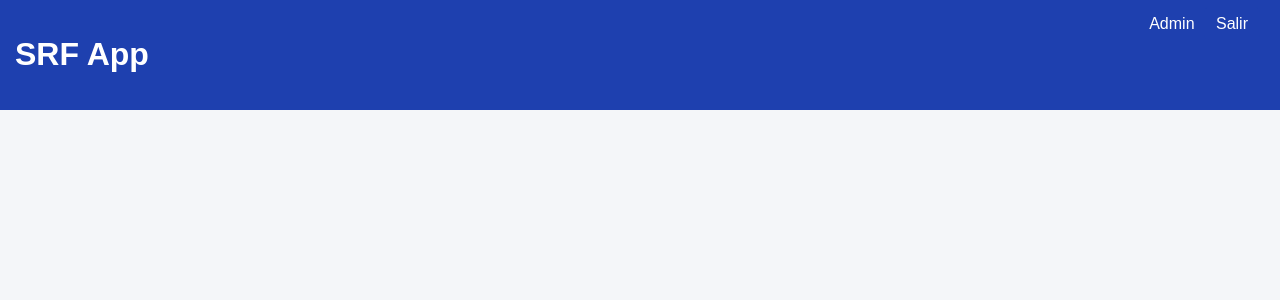
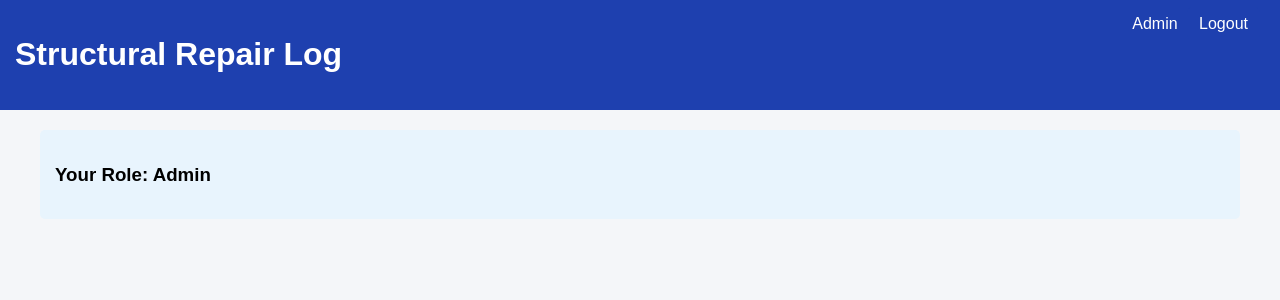
Before and after one commit to jquiroz343-sys/structural-repair-app, a Flask app: template templates/base.html in a window 1280 px wide. Shown: the top 300 px of the page. Run offline with Flask 3, Linux system fonts and the light colour scheme; the template is opened without the code that fills it, so the values that code supplies are empty; the visitor is signed in with stand-in values (Sample User, id 1).

Commit message:
Update base.html
CA,BO 1-11-258 20HRS

```diff
--- a/templates/base.html
+++ b/templates/base.html
@@ -1,10 +1,9 @@
 <!DOCTYPE html>
-<html lang="es">
+<html lang="en">
 <head>
-  <meta charset="UTF-8" />
-  <meta name="viewport" content="width=device-width, initial-scale=1.0"/>
-  <title>SRF App</title>
-  <link rel="manifest" href="/static/manifest.json"/>
+    <meta charset="UTF-8">
+    <meta name="viewport" content="width=device-width, initial-scale=1.0">
+    <title>SRL App</title>
     <style>
         body { font-family: Arial; margin: 0; background: #f4f6f9; }
         .navbar { background: #1e40af; color: white; padding: 15px; display: flex; justify-content: space-between; }
@@ -15,14 +14,15 @@
         th, td { border: 1px solid #ddd; padding: 10px; text-align: left; }
         th { background: #1e40af; color: white; }
         button, a { margin: 5px; padding: 8px 12px; background: #1e40af; color: white; text-decoration: none; border-radius: 5px; }
+        .role-section { background: #e8f4fd; padding: 15px; border-radius: 5px; margin-bottom: 20px; }
     </style>
 </head>
 <body>
     <div class="navbar">
-    <h1>SRF App</h1>
+        <h1>Structural Repair Log</h1>
         <div>
             <span>{{ session.role|title }}</span>
-      <a href="/logout">Salir</a>
+            <a href="/logout">Logout</a>
         </div>
     </div>
     <div class="container">
@@ -31,6 +31,16 @@
                 <div class="alert">{{ messages[0] }}</div>
             {% endif %}
         {% endwith %}
+        <div class="role-section">
+            <h3>Your Role: {{ session.role|title }}</h3>
+            {% if session.role == 'operator' %}
+                <p>You can add and edit repairs.</p>
+            {% elif session.role == 'auditor' %}
+                <p>You can inspect and audit repairs.</p>
+            {% elif session.role == 'lessor' %}
+                <p>You can download PDFs and view audit trail.</p>
+            {% endif %}
+        </div>
         {% block content %}{% endblock %}
     </div>
 </body>
```
Lines whose indentation alone changed are shown as unchanged.
